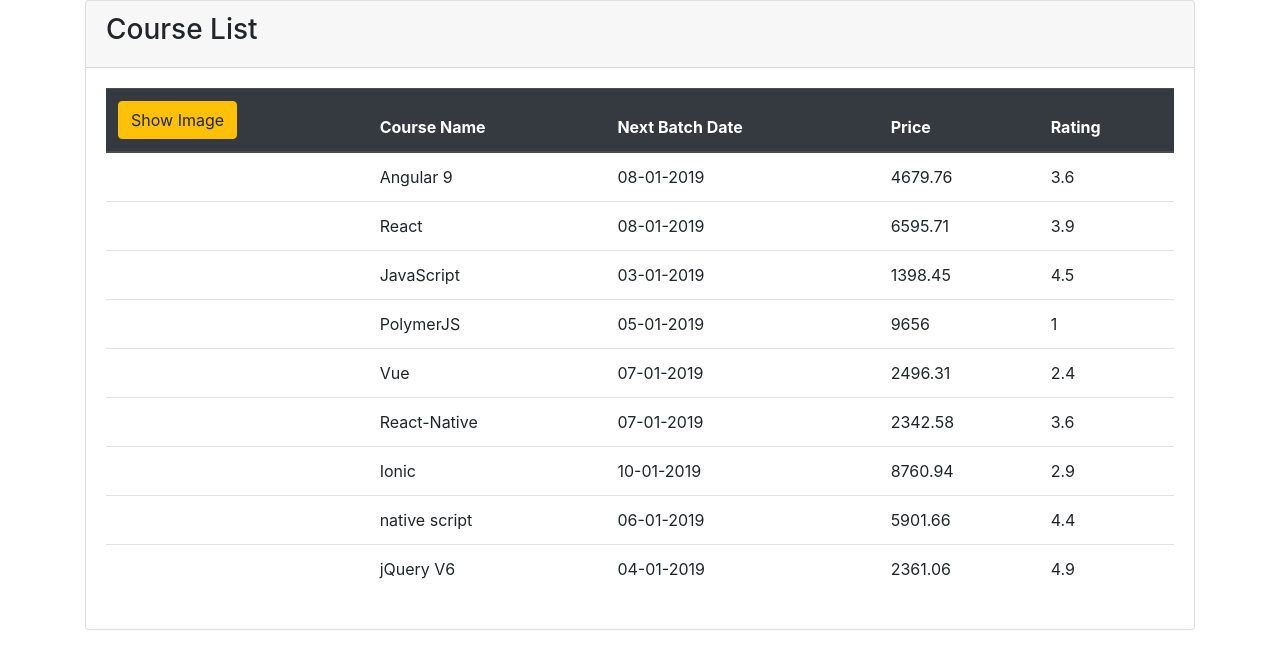
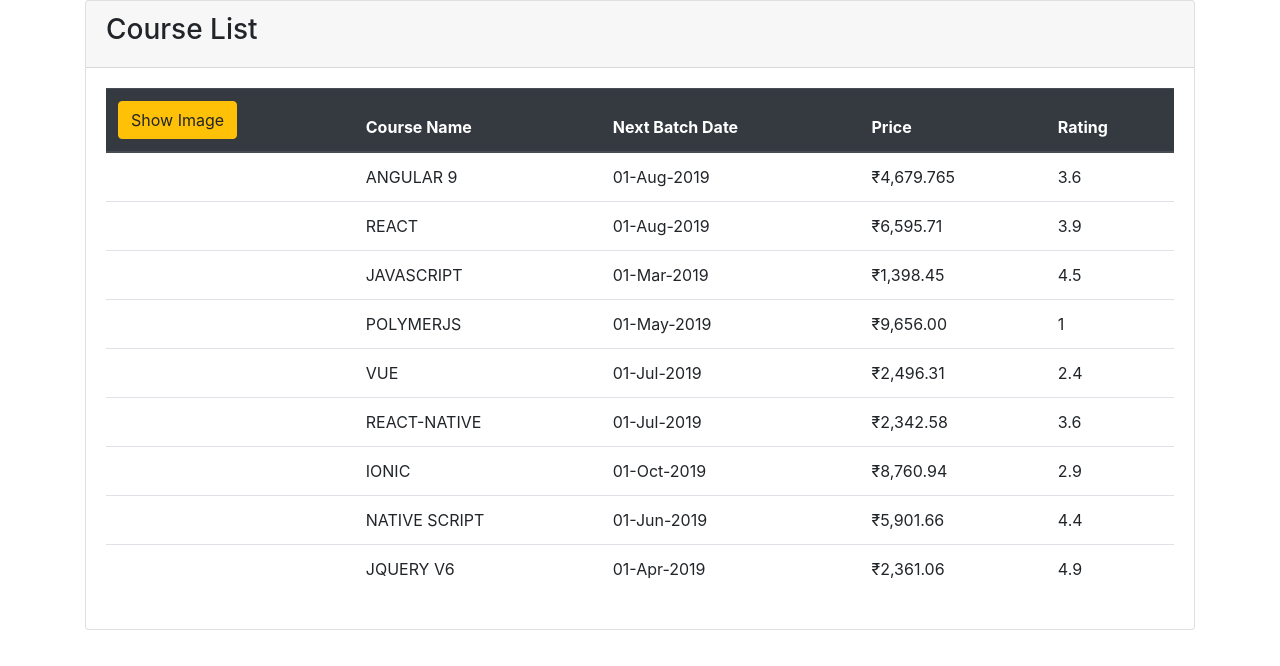
Before and after one commit to Swadreams/August2019-Angular, an Angular app in the folder ACM/: page / in a window 1280 px wide. Shown: the top 666 px of the page. Built offline with nearby package versions, Linux system fonts and the light colour scheme.

Commit message:
Added Pipes to Course List

```diff
--- a/ACM/src/app/course/course-list/course-list.component.html
+++ b/ACM/src/app/course/course-list/course-list.component.html
@@ -25,9 +25,9 @@
                               width="60"
                               *ngIf="imageVisible">
                     </td>
-                    <td>{{course.courseName}}</td>
-                    <td>{{course.nextBatchDate}}</td>
-                    <td>{{course.price}}</td>
+                    <td>{{course.courseName | uppercase}}</td>
+                    <td>{{course.nextBatchDate | date: 'dd-MMM-yyyy'}}</td>
+                    <td>{{course.price | currency : 'INR' : true : '3.2-3'}}</td>
                     <td>{{course.starRating}}</td>
                 </tr>
             </tbody>
--- a/ACM/src/app/course/course-list/course-list.component.ts
+++ b/ACM/src/app/course/course-list/course-list.component.ts
@@ -16,7 +16,7 @@
        "description" : "Irure labore magna nostrud dolor aliqua exercitation non est amet tempor anim irure sit amet. Occaecat deserunt ex officia elit quis commodo commodo excepteur laborum sint. Elit ullamco consectetur ullamco laborum ut et. Culpa sunt ex anim ad.\r\n",
        "imageUrl" : "https://angular.io/assets/images/logos/angular/angular.png",
        "nextBatchDate" : "08-01-2019",
-       "price" : 4679.76,
+       "price" : 4679.7652435352,
        "starRating" : 3.6,
        "trainer" : "Ellis Hester"
      },
```
